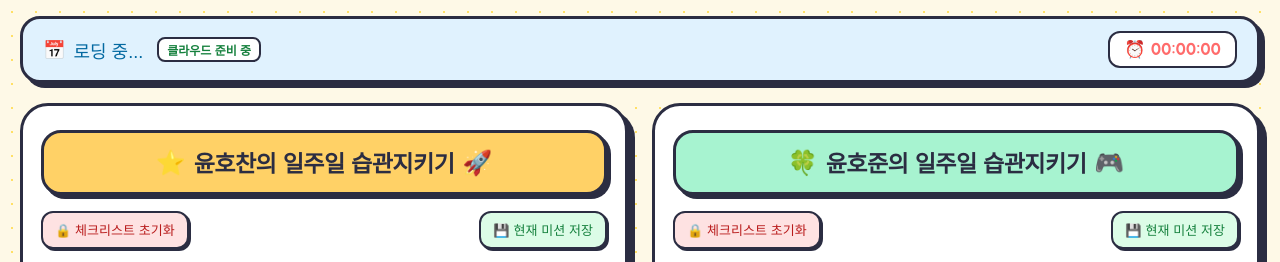
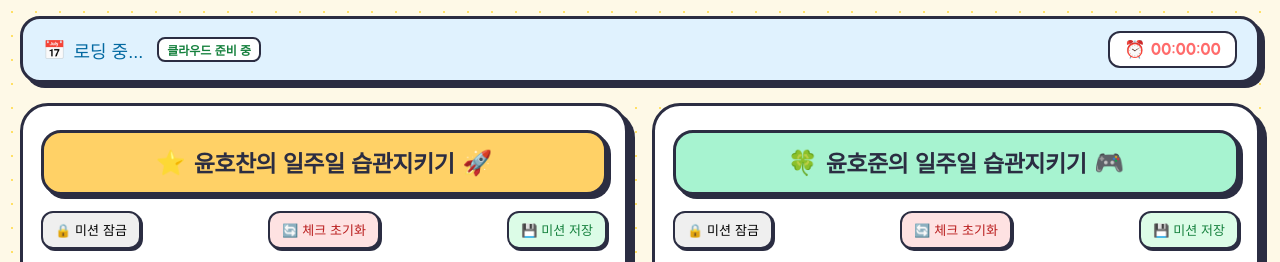
Before and after one commit to KBSTAR/studyPlanner, a plain HTML site: page index.html in a window 1280 px wide. Shown: the top 262 px of the page. Drawn offline with Linux system fonts and the light colour scheme; a web font is replaced by a local one.

Commit message:
Update index.html

```diff
--- a/index.html
+++ b/index.html
@@ -40,8 +40,9 @@
       </div>
 
       <div class="action-toolbar">
-        <button class="tool-btn btn-password-reset" onclick="handleSecureReset('hochan')">🔒 체크리스트 초기화</button>
-        <button class="tool-btn btn-save-missions" onclick="manualSaveMissions('hochan')">💾 현재 미션 저장</button>
+        <button class="tool-btn btn-lock-toggle" id="lockBtn-hochan" onclick="toggleMissionLock('hochan')">🔒 미션 잠금</button>
+        <button class="tool-btn btn-password-reset" onclick="handleSecureReset('hochan')">🔄 체크 초기화</button>
+        <button class="tool-btn btn-save-missions" onclick="manualSaveMissions('hochan')">💾 미션 저장</button>
       </div>
 
       <div class="days-tab-container" id="tabs-hochan">
@@ -89,8 +90,9 @@
       </div>
 
       <div class="action-toolbar">
-        <button class="tool-btn btn-password-reset" onclick="handleSecureReset('hojun')">🔒 체크리스트 초기화</button>
-        <button class="tool-btn btn-save-missions" onclick="manualSaveMissions('hojun')">💾 현재 미션 저장</button>
+        <button class="tool-btn btn-lock-toggle" id="lockBtn-hojun" onclick="toggleMissionLock('hojun')">🔒 미션 잠금</button>
+        <button class="tool-btn btn-password-reset" onclick="handleSecureReset('hojun')">🔄 체크 초기화</button>
+        <button class="tool-btn btn-save-missions" onclick="manualSaveMissions('hojun')">💾 미션 저장</button>
       </div>
 
       <div class="days-tab-container" id="tabs-hojun">
```
